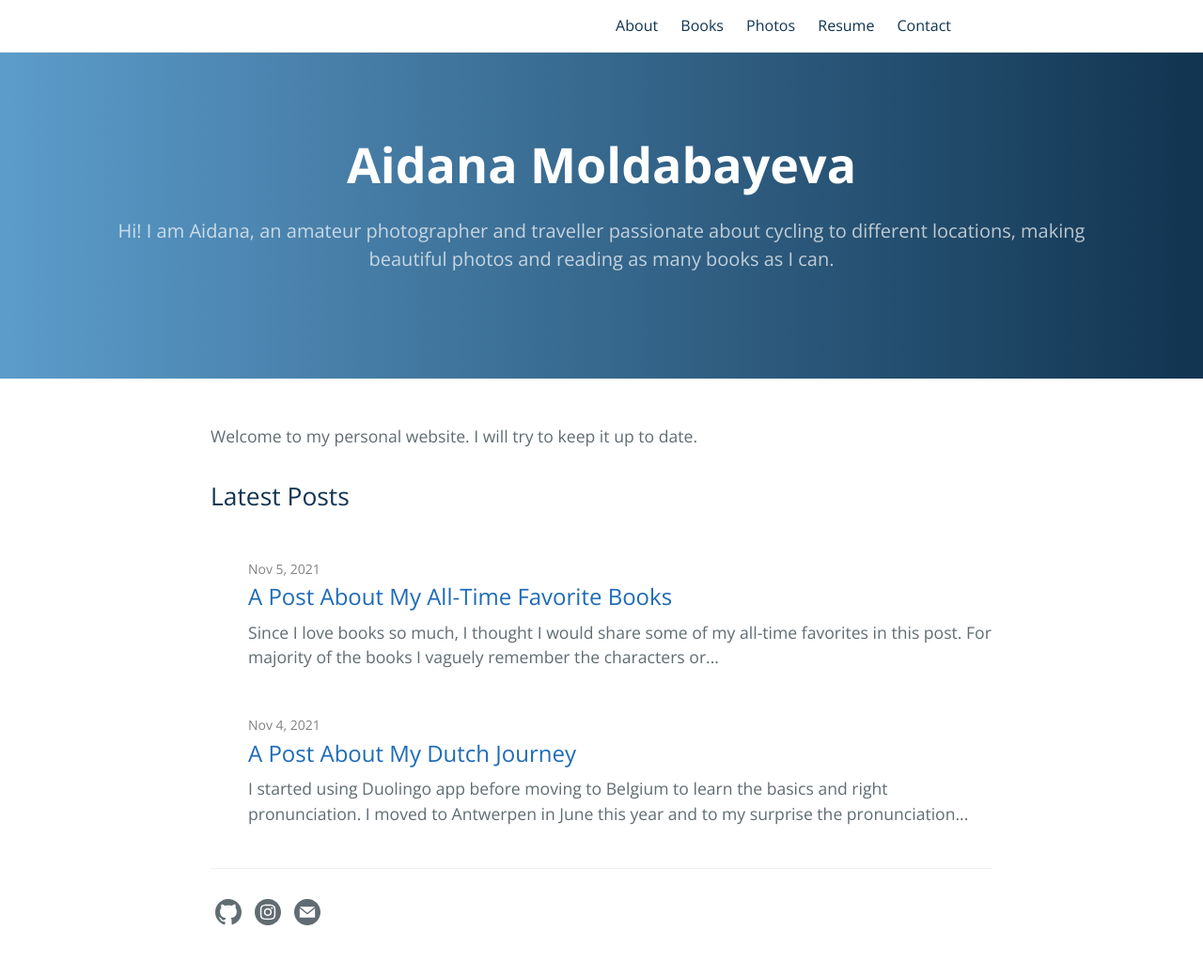
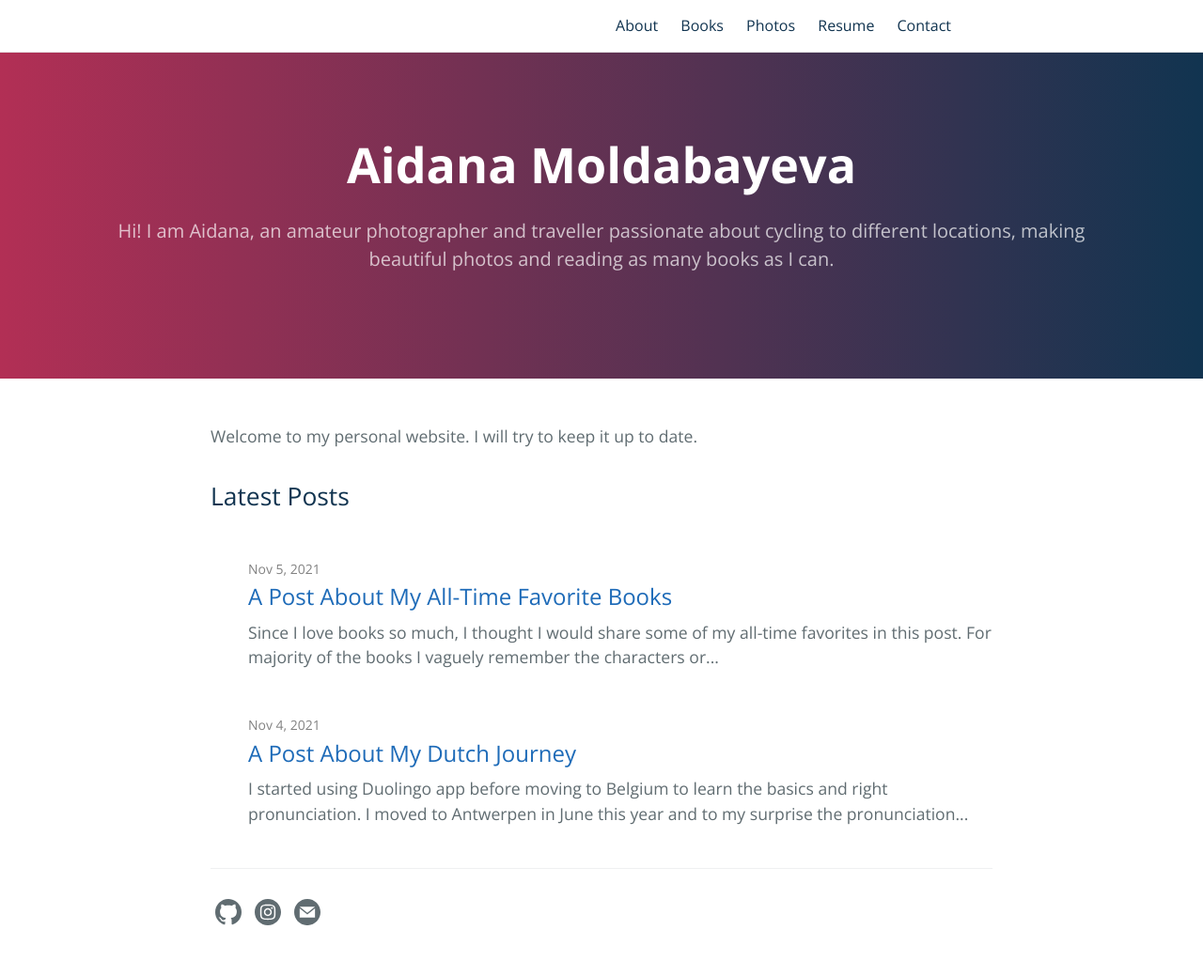
Before and after one commit to iamaidana/iamaidana, a Jekyll site: the page built from index.markdown, in a window 1280 px wide. Shown: the whole page at 94% size. Built offline with Jekyll 4.4.1, drawn with Linux system fonts in a browser that asks for light colours.

Commit message:
new gradient

```diff
--- a/_sass/variables.scss
+++ b/_sass/variables.scss
@@ -5,7 +5,7 @@ $medium-breakpoint: 42em !default;
 // Headers
 $header-heading-color: #fff !default;
 $header-bg-color: #113450 !default;
-$header-bg-color-secondary: #5c9ccb !default;
+$header-bg-color-secondary: #b22f55 !default;
 
 // Text
 $section-headings-color: #113450 !default;
```
